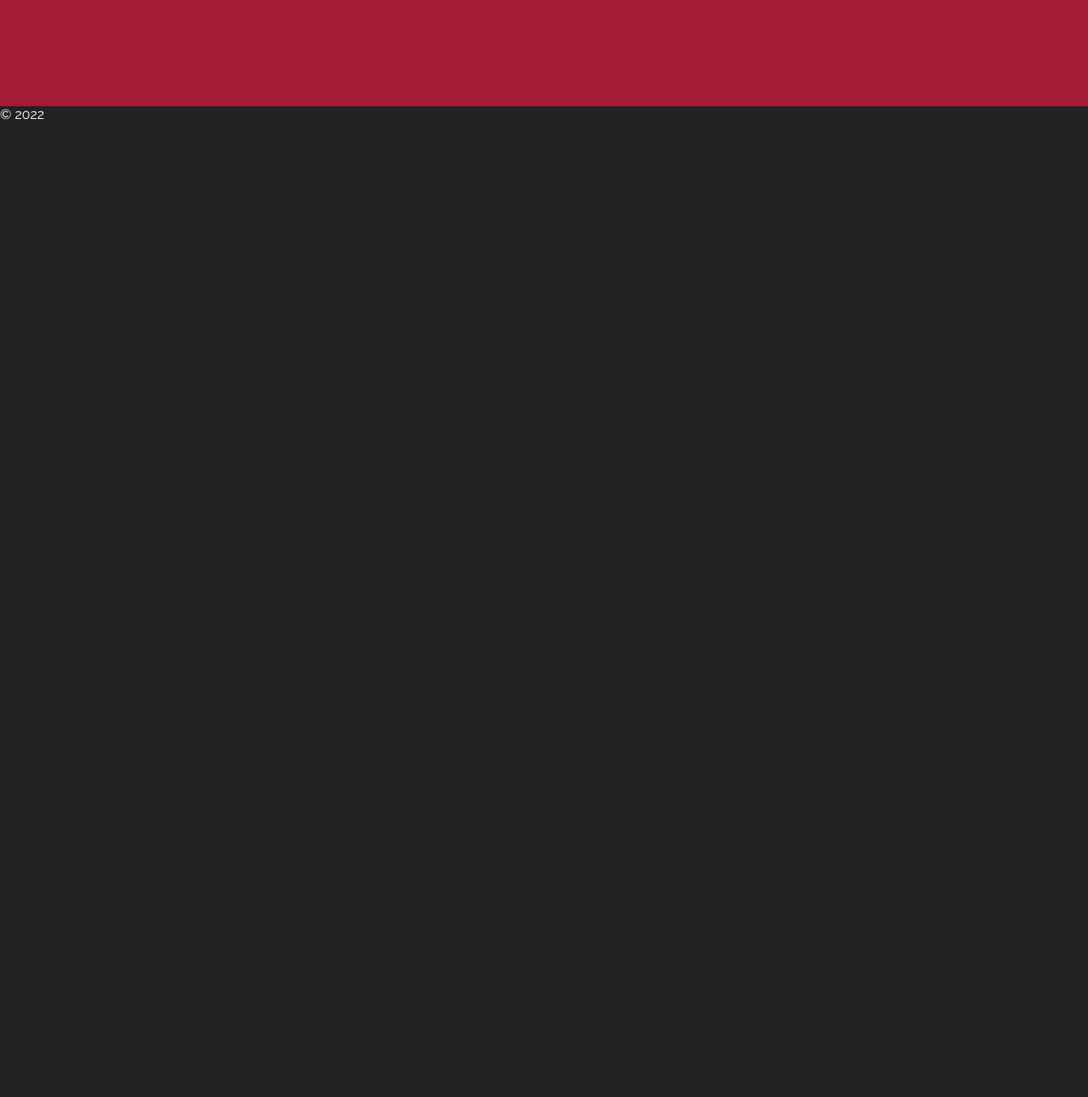
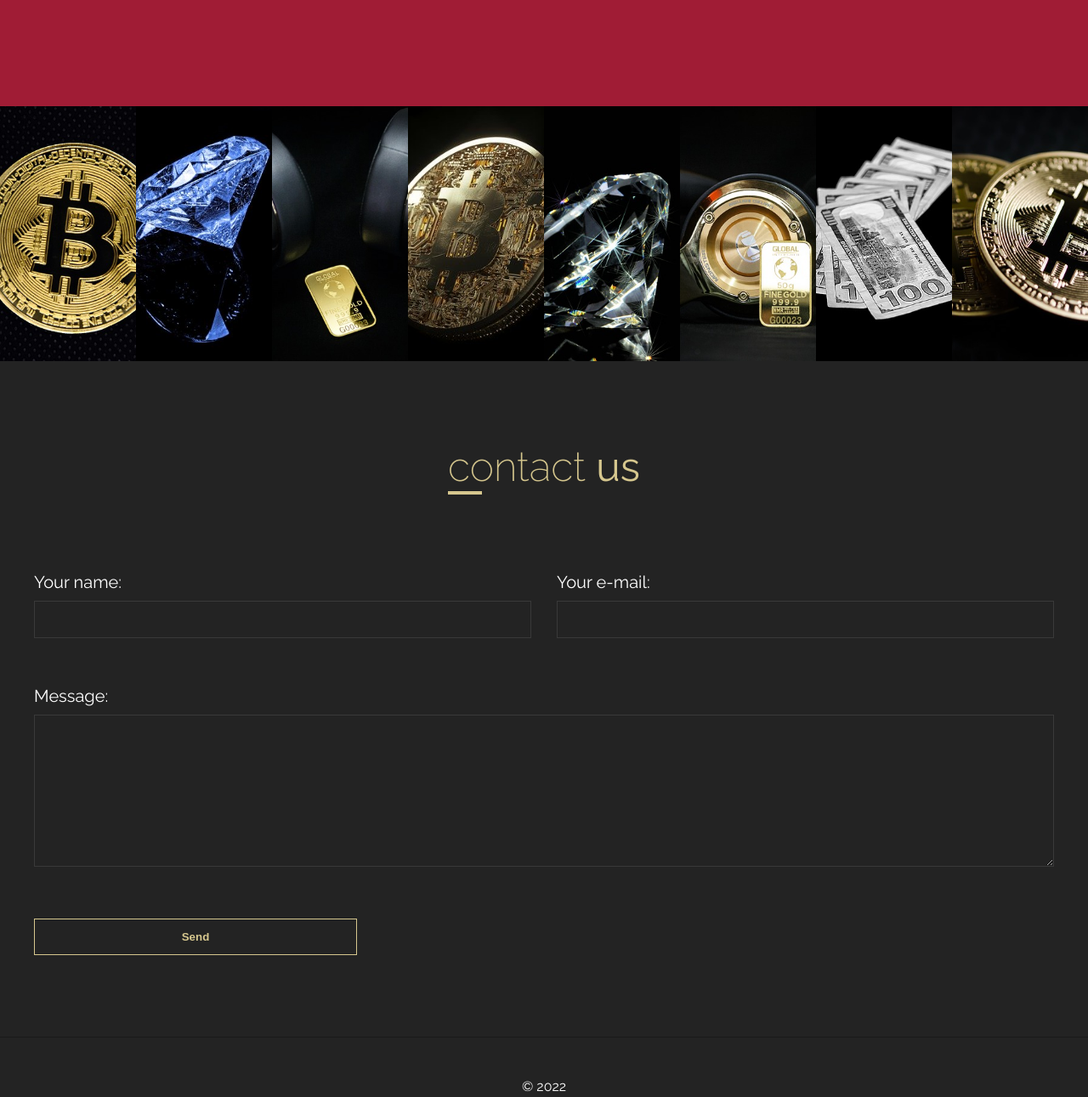
Before and after one commit to xLaufy/Crypto, a plain HTML site: page index.html in a window 1280 px wide. Shown: the part 4390-5681 px from the top of the page at 85% size. Before the commit the page ends 4534 px from the top, so only its background shows below. Drawn offline with nearby package versions, Linux system fonts and the light colour scheme; files that its build step writes are made by us from their sources.

Commit message:
implemented ,,contact section, need to work on navigation

```diff
--- a/index.html
+++ b/index.html
@@ -232,10 +232,48 @@
                     <p>Sign up for newsletter...</p>
                 </div>
                 <div class="newsletter__form">
-                 <input type="text">
-                 <button>Subscribe</button>
+                    <input type="text">
+                    <button>Subscribe</button>
                 </div>
 
+            </div>
+
+
+        </section>
+
+        <section class="gallery">
+            <img src="img/gallery/1.jpg" alt="bitcoin">
+            <img src="img/gallery/2.jpg" alt="bitcoin">
+            <img src="img/gallery/3.jpg" alt="bitcoin">
+            <img src="img/gallery/4.jpg" alt="bitcoin">
+            <img src="img/gallery/5.jpg" alt="bitcoin">
+            <img src="img/gallery/6.jpg" alt="bitcoin">
+            <img src="img/gallery/7.jpg" alt="bitcoin">
+            <img src="img/gallery/8.jpg" alt="bitcoin">
+        </section>
+
+
+        <section class="contact" id="contact">
+
+
+            <div class="wrapper">
+                <h2 class="section-title">contact <span>us</span></h2>
+                <form class="contact__form">
+                    <div class="contact__form-box">
+                        <label for="name">Your name:</label>
+                        <input type="text" id="name">
+                    </div>
+                    <div class="contact__form-box">
+                        <label for="email">Your e-mail:</label>
+                        <input type="email" id="e-mail">
+                    </div>
+                    <div class="contact__form-box">
+                        <label for="msg">Message:</label>
+                        <textarea name="msg" id="" cols="30" rows="10"></textarea>
+                    </div>
+
+                    <button type='submit' class="contact__form-btn">Send</button>
+                </form>
             </div>
 
 
--- a/sass/_large.scss
+++ b/sass/_large.scss
@@ -111,4 +111,10 @@
 			}
 		}
 	}
+
+	.gallery {
+
+		grid-template-columns: repeat(8, 1fr);
+
+	}
 }
--- a/sass/_medium.scss
+++ b/sass/_medium.scss
@@ -54,4 +54,40 @@
 			}
 		}
 	}
+
+
+
+	.gallery {
+		grid-template-columns: repeat(4, 1fr);
+		img {
+			&:nth-child(odd){
+				display:block;
+			}
+		}
+	}
+
+
+	.contact {
+		&__form {
+
+			gap: 30px;
+		}
+		&__form-box {
+			&:nth-child(1) {
+				grid-column: 1/4;
+				grid-row: 1/2;
+			}
+			&:nth-child(2) {
+				grid-column: 4/7;
+				grid-row: 1/2;
+			}
+			&:nth-child(3) {
+				grid-column: 1/-1;
+				grid-row: 2/3;
+			}
+		}
+		&__form-btn {
+			grid-row: 3/4;
+		}
+	}
 }
--- a/sass/main.scss
+++ b/sass/main.scss
@@ -357,6 +357,91 @@ h1.company-name {
 	}
 }
 
+.gallery {
+	display: grid;
+	grid-template-columns: 1fr 1fr;
+	img {
+		height: 300px;
+		width: 100%;
+		object-fit: cover;
+
+		&:nth-child(odd) {
+			display: none;
+		}
+	}
+}
+
+.contact {
+	padding: 6em 2em;
+
+	&__form {
+		display: grid;
+		grid-template-columns: repeat(6, 1fr);
+	}
+	&__form-box {
+		label {
+			display: block;
+			margin-bottom: 0.5em;
+			font-size: 2rem;
+		}
+		textarea {
+			min-width: 100%;
+			width: 100%;
+		}
+		input,
+		textarea {
+			padding: 1em 2em;
+			margin-bottom: 2em;
+			width: 100%;
+			color: $white;
+			background: none;
+			border: 1px solid rgba(255, 255, 255, 0.1);
+
+			&:focus {
+				outline: none;
+				border: 1px solid $gold;
+			}
+		}
+		&:nth-child(1) {
+			grid-column: 1/-1;
+			grid-row: 1/2;
+		}
+		&:nth-child(2) {
+			grid-column: 1/-1;
+			grid-row: 2/2;
+		}
+		&:nth-child(3) {
+			grid-column: 1/-1;
+			grid-row: 3/4;
+		}
+	}
+
+	&__form-btn {
+		grid-column: 1/3;
+		grid-row: 4/5;
+		padding: 1em;
+		border: 1px solid $gold;
+		background: none;
+		font-weight: bold;
+		color: $gold;
+		cursor: pointer;
+		transition: background-color 0.3s, color 0.3s;
+
+		&:hover,
+		&:focus {
+			outline: none;
+			color: $dark;
+			background-color: $gold;
+		}
+	}
+}
+
+.footer {
+	padding: 3em 1em;
+	border-top: 1px solid $darker;
+	text-align: center;
+}
+
 @import 'small';
 @import 'medium';
 @import 'large';
```
Also changed, not shown: css/main.css, img/gallery/1.jpg (added), img/gallery/2.jpg (added), img/gallery/3.jpg (added), img/gallery/4.jpg (added), img/gallery/5.jpg (added), img/gallery/6.jpg (added), img/gallery/7.jpg (added), img/gallery/8.jpg (added), 1 other file.
